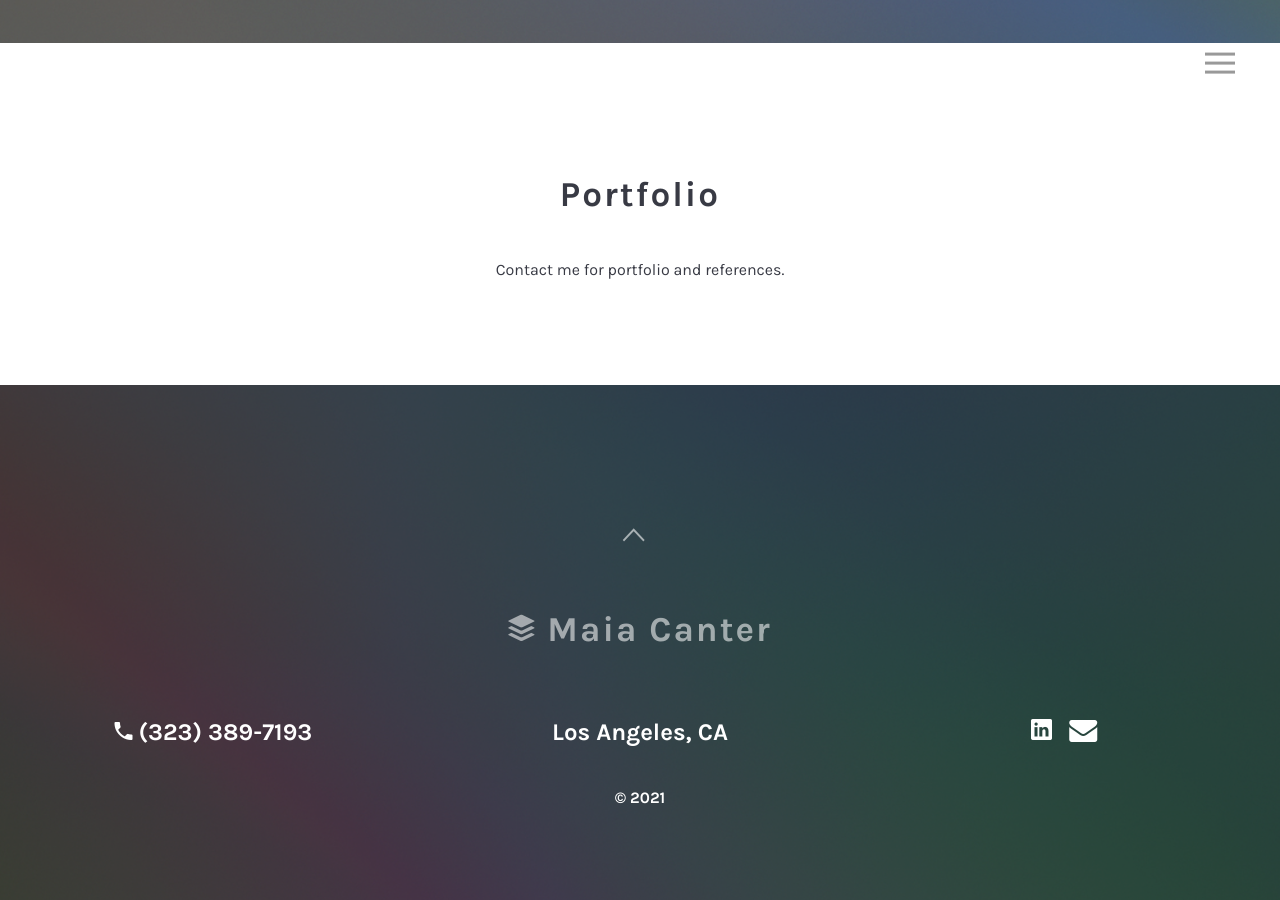
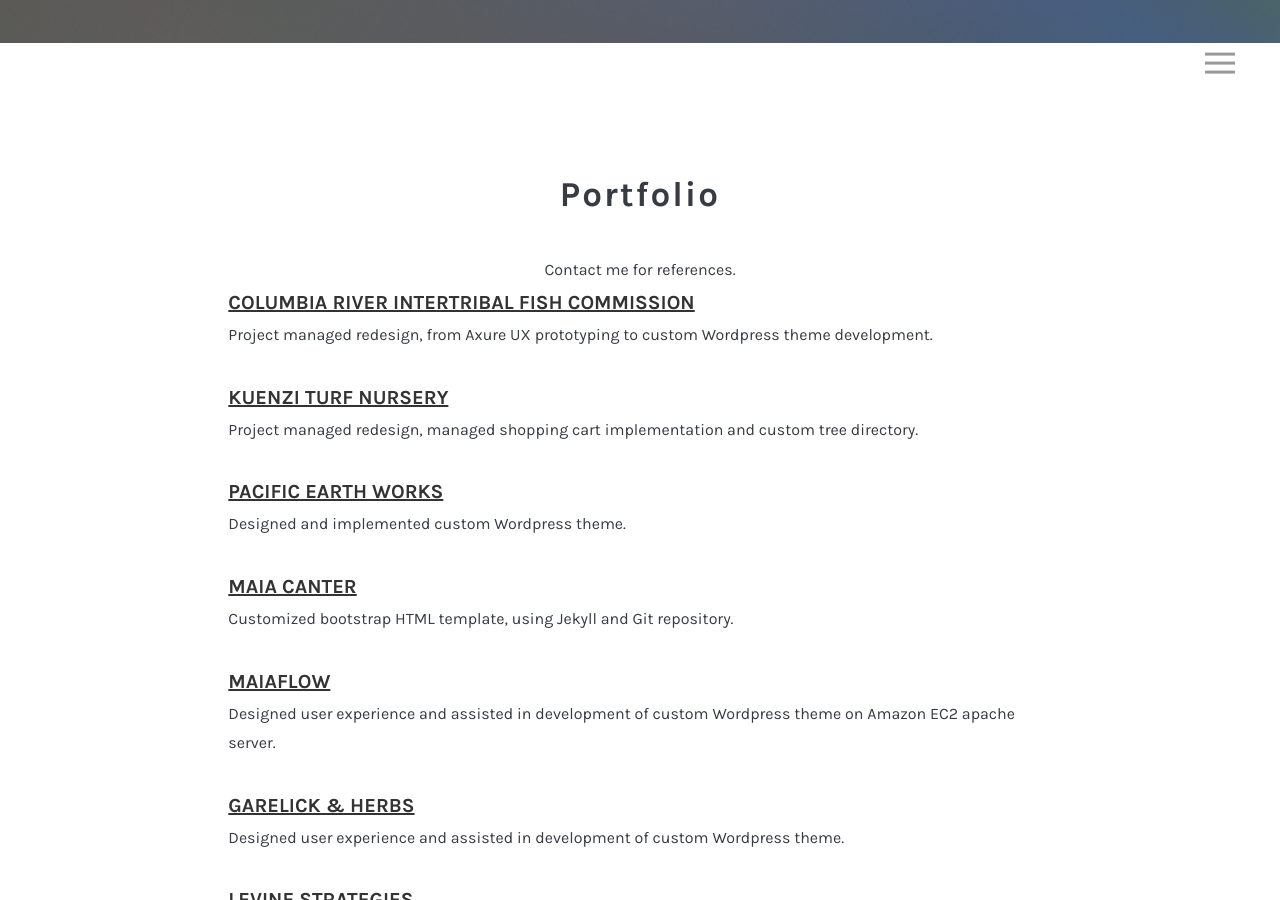
Before and after one commit to maiaflow/maiacanter, a Jekyll site: the page built from portfolio.html, in a window 1280 px wide and 900 px high, scrolled down 857 px. Built offline with Jekyll 4.4.1, drawn with Linux system fonts in a browser that asks for light colours; nearby versions of some CDN libraries; some web fonts are replaced; some of the changed text lies outside the part shown.

Commit message:
portfolioh

```diff
--- a/portfolio.html
+++ b/portfolio.html
@@ -3,5 +3,41 @@ layout: default
 ---
 
 <h2 id="portfolio">Portfolio</h2>
-Contact me for portfolio and references.
+Contact me for references.
+
+<div id="portfolio_page">
+<p>
+    <a href="https://www.critfc.org/">Columbia River Intertribal Fish Commission</a><br/>
+    Project managed redesign, from Axure UX prototyping to custom Wordpress theme development.
+</p>
+<p>
+    <a href="https://kuenziturfnursery.com/">Kuenzi Turf Nursery</a><br/>
+    Project managed redesign, managed shopping cart implementation and custom tree directory.
+</p>
+<p>
+    <a href="https://www.pacificearthworks.com/">Pacific Earth Works</a><br/>
+    Designed and implemented custom Wordpress theme.
+</p>
+<p>
+    <a href="https://www.maiacanter.com">Maia Canter</a><br/>
+    Customized bootstrap HTML template, using Jekyll and Git repository.
+</p>
+<p>
+    <a href="http://www.maiaflow.com" target="new">Maiaflow</a><br/>
+    Designed user experience and assisted in development of custom Wordpress theme on Amazon EC2 apache server.
+</p>
+<p>
+    <a href="https://www.garelickandherbs.com" target="new">Garelick & Herbs</a><br/>
+    Designed user experience and assisted in development of custom Wordpress theme.
+</p>
+<p>
+    <a href="https://www.levinestrategies.com/" target="new">Levine Strategies</a><br/>
+    Rehauled user experience and design of site with customized Squarespace template.
+</p>
+<p>
+    <a href="http://www.paulabascal.com" target="new">Paul Abascal</a><br/>
+    Implemented jQuery code on custom-coded portfolio site, configured AWS S3 hosting and DNS.
+</p>
 </div>
+
+</div>
```
